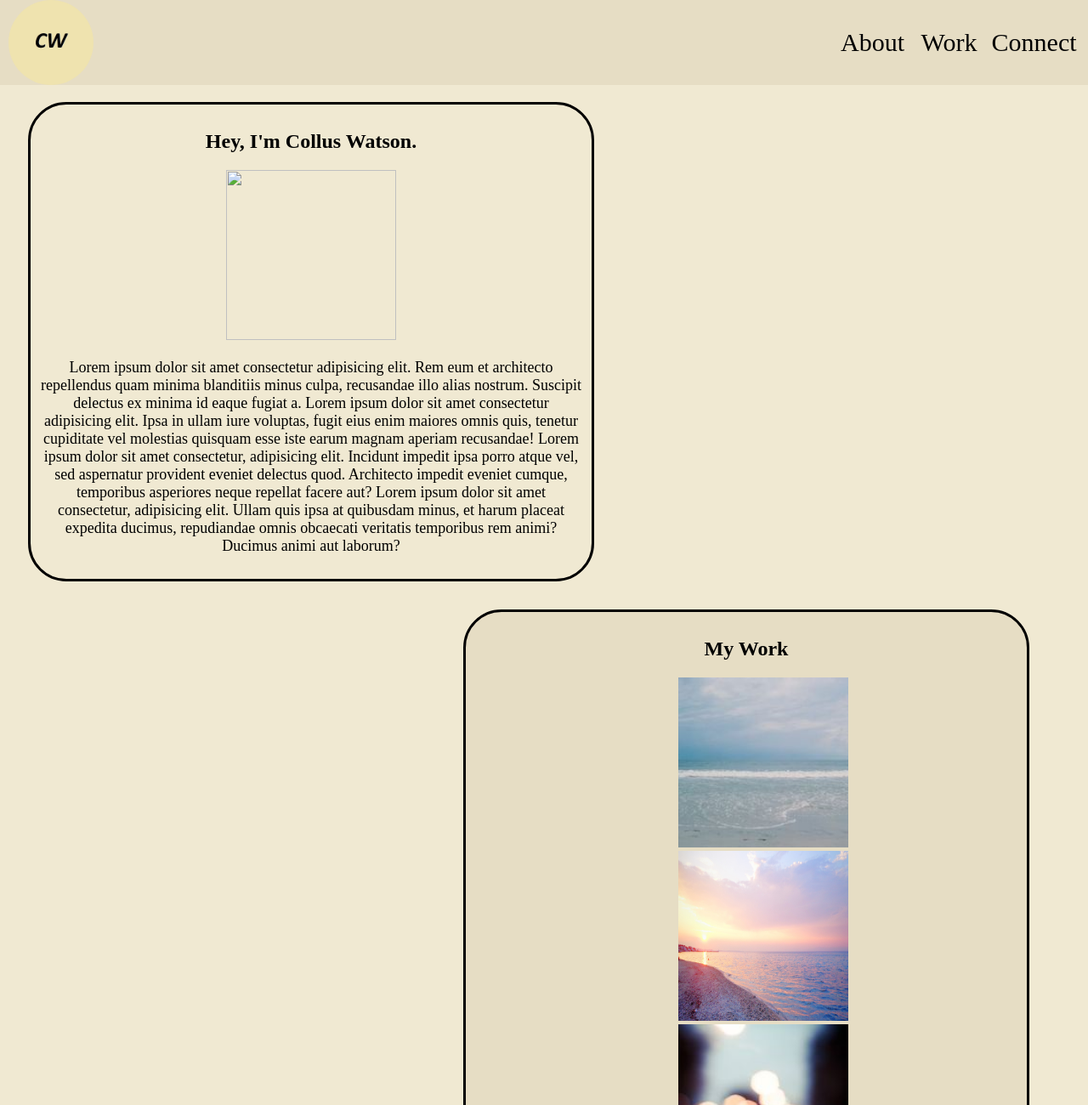
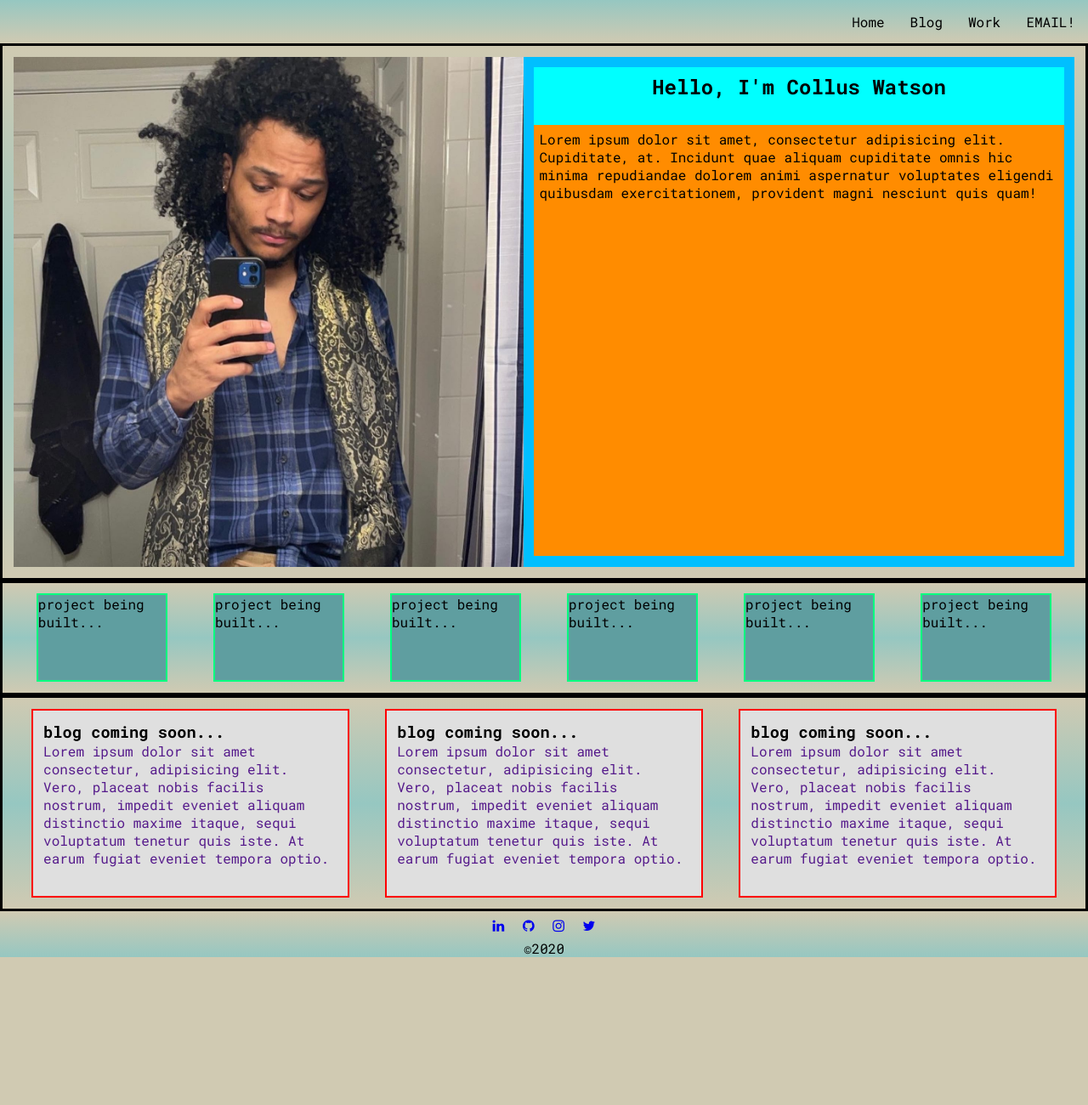
Before and after one commit to colluswatsonjr/cwatson-site, a plain HTML site: page index.html in a window 1280 px wide. Shown: the top 1300 px of the page at 85% size. After the commit the page ends 1126 px from the top, so only its background shows below. Drawn offline with Linux system fonts and the light colour scheme.

Commit message:
update/change html, update styles, add image

```diff
--- a/index.html
+++ b/index.html
@@ -9,56 +9,91 @@
     <link rel="stylesheet" href="style.css">
     <!-- Add social media icons link -->
     <link rel="stylesheet" href="https://cdnjs.cloudflare.com/ajax/libs/font-awesome/4.7.0/css/font-awesome.min.css">
+    <link href="https://fonts.googleapis.com/css2?family=Roboto+Mono:wght@300;400;700&display=swap" rel="stylesheet">
+
 </head>
 
 <body>
-    <header id='header'>
-        <nav>
-            <div class="navLogo">
-                <img src="images/nameLogo2.jpg" alt="logo">
-            </div>
-            <div class="navMenu">
-                <ul>
-                    <li><a href="#about">About</a></li>
-                    <li><a href="#work">Work</a></li>
-                    <li><a href="#connect">Connect</a></li>
-                </ul>
-            </div>
-        </nav>
-    </header>
-    <section id='about'>
-        <h2 class="title">Hey, I'm Collus Watson.</h2>
-        <img class="aboutImg" src="" alt="">
-        <p class='aboutContent'>Lorem ipsum dolor sit amet consectetur adipisicing elit. Rem eum et architecto
-            repellendus
-            quam minima blanditiis minus culpa, recusandae illo alias nostrum. Suscipit delectus ex minima id eaque
-            fugiat a. Lorem ipsum dolor sit amet consectetur adipisicing elit. Ipsa in ullam iure voluptas, fugit eius
-            enim maiores omnis quis, tenetur cupiditate vel molestias quisquam esse iste earum magnam aperiam
-            recusandae! Lorem ipsum dolor sit amet consectetur, adipisicing elit. Incidunt impedit ipsa porro atque vel,
-            sed aspernatur provident eveniet delectus quod. Architecto impedit eveniet cumque, temporibus asperiores
-            neque repellat facere aut? Lorem ipsum dolor sit amet consectetur, adipisicing elit. Ullam quis ipsa at
-            quibusdam minus, et harum placeat expedita ducimus, repudiandae omnis obcaecati veritatis temporibus rem
-            animi? Ducimus animi aut laborum?</p>
+    <nav id="navigation">
+        <ul class="navBar">
+            <li><a class="navItem navHome" href="#">
+                    Home
+                </a></li>
+            <li><a class="navItem navAbout" href="#blog">
+                    Blog
+                </a></li>
+            <li><a class="navItem navWork" href="#work">
+                    Work
+                </a></li>
+            <!-- <li class="navItem resume"><a href="#resume">Resume</a></li> -->
+            <!-- <li class="navItem navConnect"><a href="#connect">Connect</a></li> -->
+            <li><a class="navItem navEmail" href="mailto:cklwatsonjr@gmail.com">
+                    EMAIL!
+                </a></li>
+        </ul>
+    </nav>
+
+    <section id="intro">
+        <img class="introImg" src="./images/collus1.JPG" alt="personal image">
+        <article class="introArticle">
+            <h2 class="introTitle title">Hello, I'm Collus Watson</h2>
+            <p class="introContent">Lorem ipsum dolor sit amet, consectetur adipisicing elit. Cupiditate, at.
+                Incidunt quae
+                aliquam cupiditate omnis hic minima repudiandae dolorem animi aspernatur voluptates eligendi
+                quibusdam
+                exercitationem, provident magni nesciunt quis quam!
+            </p>
+        </article>
     </section>
-    <section id='work'>
 
-        <h2 class="title">My Work</h2>
-        <ul id="workContent">
-            <li><img class="workImg" src="images/beach.png" alt=""></li>
-            <li><img class="workImg" src="images/beach3.jpg" alt=""></li>
-            <li><img class="workImg" src="images/lights.png" alt=""></li>
-            <li><img class="workImg" src="images/mountain.png" alt=""></li>
+    <section id="projects">
+        <div class="project"><p>project being built...</p><a href=""></a></div>
+        <div class="project"><p>project being built...</p><a href=""></a></div>
+        <div class="project"><p>project being built...</p><a href=""></a></div>
+        <div class="project"><p>project being built...</p><a href=""></a></div>
+        <div class="project"><p>project being built...</p><a href=""></a></div>
+        <div class="project"><p>project being built...</p><a href=""></a></div>
+    </section>
+
+    <section id="blogs">
+        <div class="blog">
+            <h3 class="blogTitle">blog coming soon...</h3>
+            <a class="blogLink" href="">
+                <p>Lorem ipsum dolor sit amet consectetur, adipisicing elit. Vero, placeat nobis facilis nostrum,
+                    impedit eveniet aliquam distinctio maxime itaque, sequi voluptatum tenetur quis iste. At earum
+                    fugiat eveniet tempora optio.</p><img src="" alt="" class="blogImg">
+            </a>
+        </div>
+        <div class="blog">
+            <h3 class="blogTitle">blog coming soon...</h3>
+            <a class="blogLink" href="">
+                <p>Lorem ipsum dolor sit amet consectetur, adipisicing elit. Vero, placeat nobis facilis nostrum,
+                    impedit eveniet aliquam distinctio maxime itaque, sequi voluptatum tenetur quis iste. At earum
+                    fugiat eveniet tempora optio.</p><img src="" alt="" class="blogImg">
+            </a>
+        </div>
+        <div class="blog">
+            <h3 class="blogTitle">blog coming soon...</h3>
+            <a class="blogLink" href="">
+                <p>Lorem ipsum dolor sit amet consectetur, adipisicing elit. Vero, placeat nobis facilis nostrum,
+                    impedit eveniet aliquam distinctio maxime itaque, sequi voluptatum tenetur quis iste. At earum
+                    fugiat eveniet tempora optio.</p><img src="" alt="" class="blogImg">
+            </a>
+        </div>
+    </section>
+
+    <footer id="footer">
+        <ul class="footerLinks">
+            <li><a href="https://www.linkedin.com/in/collus-watson-165670213/" class="fa fa-linkedin socialLink fa"></a>
+            </li>
+            <li><a href="https://github.com/colluswatsonjr" class="fa fa-github socialLink fa"></a></li>
+            <li><a href="https://www.instagram.com/watsupnxt/" class="fa fa-instagram socialLink fa"></a></li>
+            <li><a href="https://twitter.com/watsupnxt" class="fa fa-twitter socialLink fa"></a></li>
         </ul>
-    </section>
-    <section id="connect">
-        <h2 class="title">Contact Me</h2>
-        <ul class="socialLinks">
-            <li class="connectSocial"><a href="https://www.linkedin.com/in/collus-watson-165670213/" class="fa fa-linkedin socialLink fa-3x"></a></li>
-            <li class="connectSocial"><a href="https://github.com/colluswatsonjr" class="fa fa-github socialLink fa-3x"></a></li>
-            <li class="connectSocial"><a href="https://www.instagram.com/watsupnxt/" class="fa fa-instagram socialLink fa-3x"></a></li>
-            <li class="connectSocial"><a href="https://twitter.com/watsupnxt" class="fa fa-twitter socialLink fa-3x"></a></li>
-        </ul>
-    </section>
+        <p>&copy;<span id="copyright-year">2020</span></p>
+    </footer>
+
+
 
     <script src="script.js"></script>
 </body>
--- a/style.css
+++ b/style.css
@@ -1,143 +1,181 @@
-/*
-#F0E9D2 - lighter beige
-#E6DDC4 - light beige
-#678983 - dark teal
-#181D31 - dark blue
+/* color palettes
+#89B5AF rgb(137, 181, 175) dark teal
+#96C7C1 rgb(150, 199, 193) teal
+#D0CAB2 rgb(208, 202, 178) dark beige
+#DED9C4 rgb(222, 217, 196) beige
 */
 *{
+    margin: 0;
     list-style: none;
+    text-decoration: none;
+    font-family: 'Roboto Mono', monospace;
 }
 body {
-    background: #F0E9D2;
+    background: #D0CAB2;
     margin: 0;
+
 }
 
-img{
-    width: 200px;
-    height: 200px;
+/* NAVBAR */
+.navBar {
+    display: flex;
+    flex-flow: row wrap;
+    justify-content: flex-end;
+    list-style: none;
+    margin: 0;
+    background: #96C7C1;
+    background-image: linear-gradient(#96C7C1, #D0CAB2);
 }
-/* Header Sections */
-#header{
-    z-index: 999;
-    position: fixed;
-    background-color: #e6ddc4;
-    width: 100%;
-    height: 100px;
-    text-align: center;
-    margin: 0;
-    top: 0;
+
+.navBar a {
+    text-decoration: none;
+    display: block;
+    padding: 15px;
+    color: black;
 }
-nav div{
-    display: inline-block;
-    align-items: center;
+
+.navBar a:hover {
+    background-image: linear-gradient(#89B5AF, #D0CAB2);
+    /* background: #89B5AF; */
 }
-.navLogo{
-    height: 100px;
-    width: 100px;
-    float: left;
-    margin: 0px 10px;
+
+@media all and (max-width: 800px) {
+    .navBar {
+      justify-content: space-around;
+    }
+  }
+  @media all and (max-width: 600px) {
+    .navBar {
+      flex-flow: column wrap;
+      padding: 0;
+    }
+    .navBar a {
+      text-align: center;
+      padding: 10px;
+      border-top: 1px solid rgba(150, 199, 193,0.3);
+      border-bottom: 1px solid rgba(150, 199, 193, 0.1);
+    }
+    .navBar li:last-of-type a {
+      border-bottom: none;
+    }
+  }
+
+/* INTRO */
+#intro{
+    border: 3px solid black;
+    display: flex;
+    padding: 1%;
+    background-image: linear-gradient(#D0CAB2,#96C7C1,#D0CAB2 );
 
 }
-.navLogo img{
-    height: 100%;
-    width: 100%;
-    border-radius: 90px;
+.introImg{
+    /* background-image: url("./images/collus1.JPG"); */
+    width: 600px;
+    height: 600px;
+    flex: 1;
 }
-.navMenu{
-    float: right;
-    height: 50px;
-    margin: 25px 10px;
+@media all and (max-width: 900px){
+    .introImg{
+        width: 300px;
+        height: 300px;
+    }
+}
+
+@media all and (max-width: 500px){
+    /* #intro{
+    flex-flow: column;
+} */
+    .introImg{
+        display: none;
+    }
+    /* .introArticle{
+        flex: 1;
+    } */
+}
+
+.introArticle{
+    background-color: deepskyblue;
+    display: flex;
+    flex-direction: column;
+    flex: 2;
+    padding: 1%;
+}
+.introTitle{
+    background-color: cyan;
+    flex: 1;
     text-align: center;
-}
-.navMenu ul{
-    width: auto;
-    margin: auto;
-    padding: 5px 20px 10px 20px;
+    padding: 1%;
 
 }
-.navMenu li{
-    display: inline-block;
-    font-size: 30px;
-    width: 30%;
-    padding: 3px;
+.introContent{
+    background-color: darkorange;
+    flex: 9;
+    padding: 1%;
     margin: auto;
-}
-.navMenu li a{
-    color: black;
-    text-decoration: none;
-}
-.navMenu li a::after{
-    text-decoration: none;
-}
 
-section{
-    position: relative;
-    text-align: center;
-}
-
-/* Header Section Ends */
-/* About Section */
-#about{
-    position: relative;
-    right: 0%;
-    background-color: #F0E9D2;
-    border: 3px solid;
-    width: 50%;
-    padding: 10px;
-    border-radius: 45px;
-    margin: 33px;
-    margin-top: 120px;
-}
-.aboutImg{
-    width: 200px;
-    height: 200px;
-}
-.aboutContent{
-    font-size: large;
-}
-/* About Section Ends */
-/* Work Section */
-#work{
-    position: relative;
-    left: 40%;
-    background-color: #E6DDC4;
-    border: 3px solid;
-    border-radius: 45px;
-    width: 50%;
-    padding: 10px;
-    margin: 33px;
 }
 
 
-/* Work Section Ends */
-/* Connect Section */
-#connect{
-    position: relative;
-    background: #E6DDC4;
-    width: 100%;
+/* PROJECTS */
+#projects{
+    background-image: linear-gradient(#D0CAB2,#96C7C1,#D0CAB2 );
+
+    border: 3px solid black;
+    display: flex;
+    padding: 1%;
+    align-items: center;
+    justify-content: space-around;
+    flex-wrap: wrap;
+}
+.project{
+    border: 2px solid springgreen;
+    width: 150px;
     height: 100px;
-    bottom: 0;
-    padding-top: 3px;
+    background-color: cadetblue;
 }
-#connect h2.title{
-    font-size: 30px;
-    margin: 0;
+@media all and (max-width: 500px){
+    #projects{
+        flex-direction: column;
+        gap: 20px 20px;
+    }
 }
-#connect ul{
-    padding-left: 0;
-    margin: 0;
-    /* height: 50px; */
+
+
+/* BLOGS */
+#blogs{
+    background-image: linear-gradient(#D0CAB2,#96C7C1,#D0CAB2 );
+
+    border: 3px solid black;
+    padding: 1%;
 
 }
-#connect ul li{
-    display: inline;
+.blog{
+    background-color: #dfdfdf;
+    border: 2px solid red;
+    box-sizing: border-box;
+    padding: 1%;
+    flex-basis: 30%;
 }
-.fa {
-    padding: 20px 20px 0px 20px;
-    font-size: 100px;
-    width: 70px;
-    border-radius: 50%;
+/* when screen has a min width of 900px add these properties */
+@media (min-width: 900px){
+    #blogs{
+        display: flex;
+        justify-content: space-around;
+    }
+}
+
+
+
+/* FOOTER */
+footer{
     text-align: center;
-    text-decoration: none;
-  }
-/* Connects Section Ends */
+    background-image: linear-gradient(#D0CAB2,#96C7C1 );
+
+}
+footer ul{
+    padding: 0;
+}
+.footerLinks li{
+    display: inline-block;
+    padding: 6px;
+}
```
Also changed, not shown: images/collus1.JPG (added).
